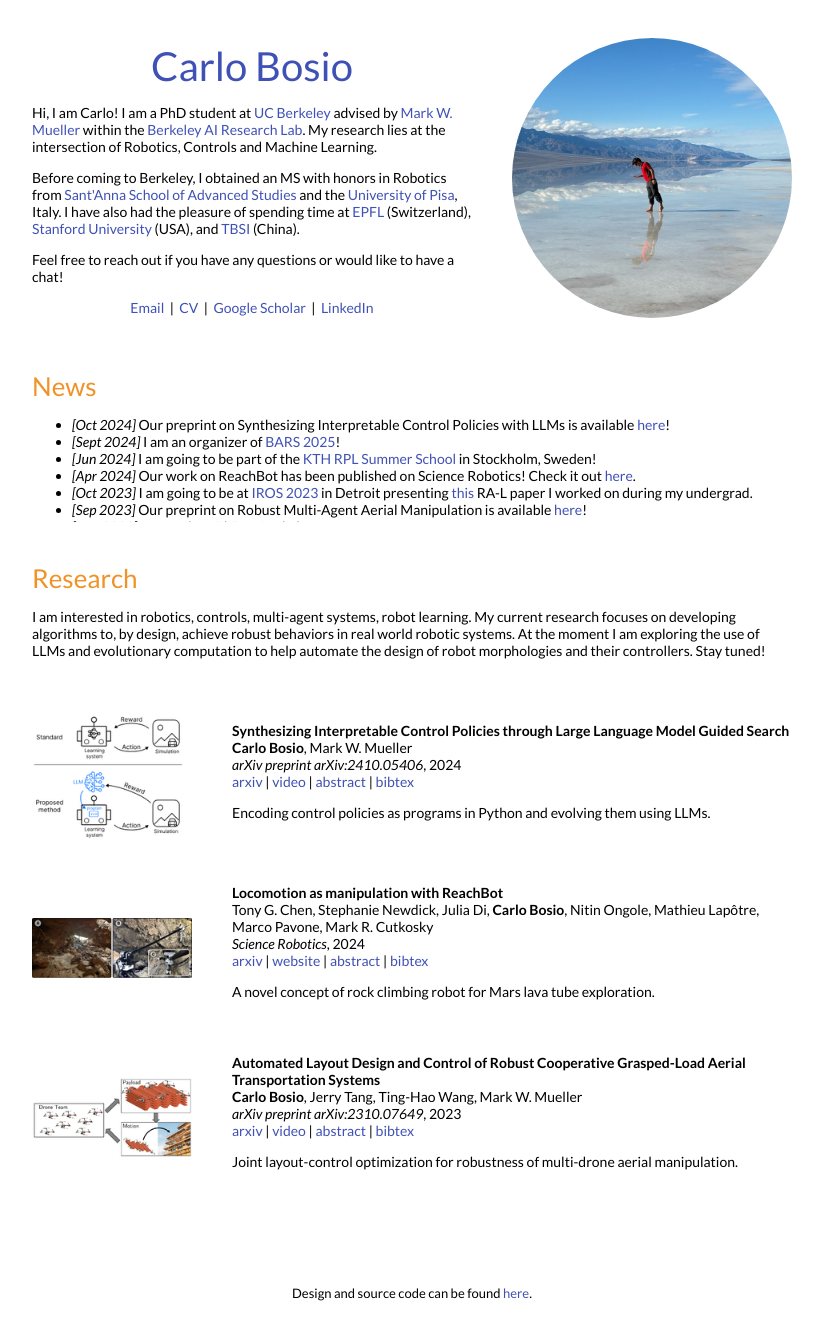
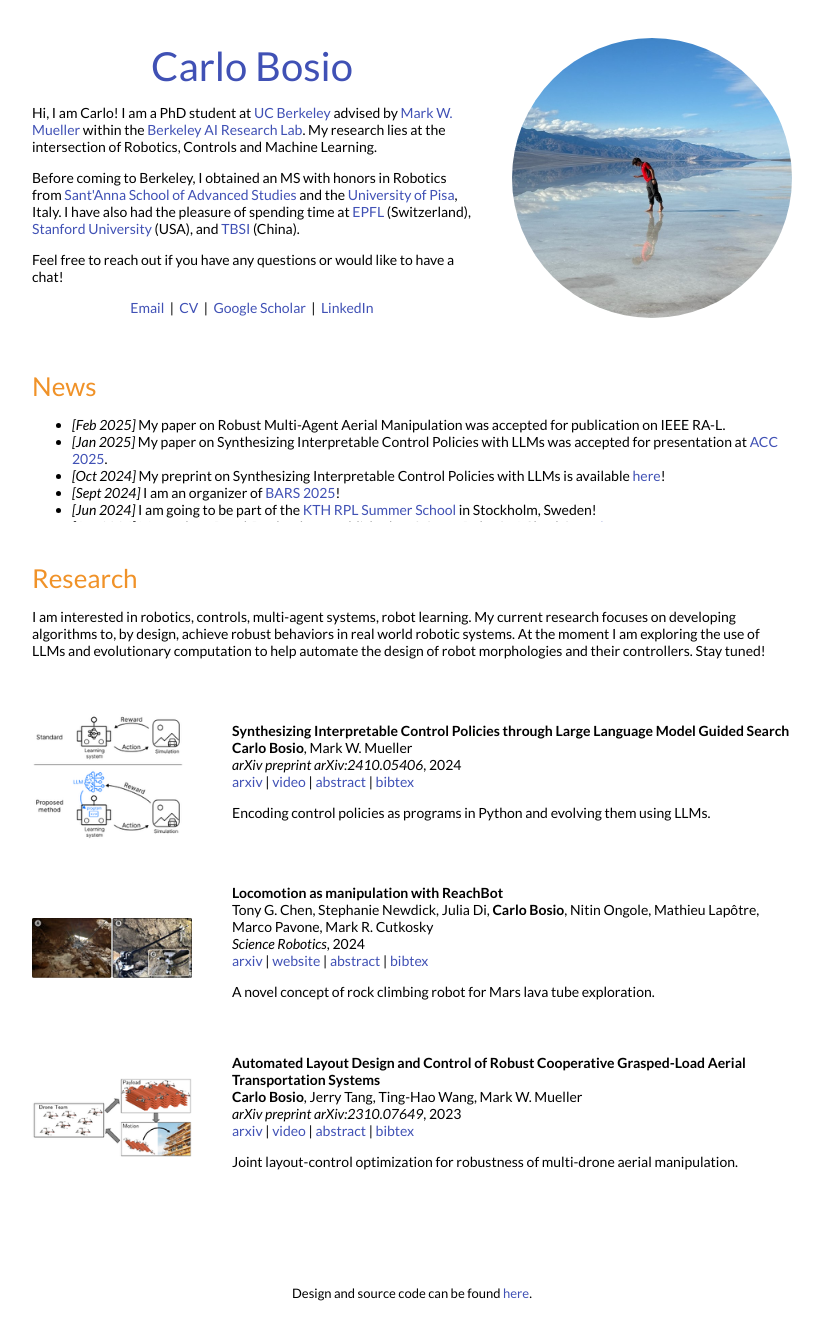
Before and after one commit to carlobosio/carlobosio.github.io, a Jekyll site: the page built from _posts/2023-09-15-synthesizing.markdown, in a window 1280 px wide. Shown: the whole page, without its empty margins (228-1051 px from the left). Built offline with Jekyll 4.4.1, drawn with Linux system fonts in a browser that asks for light colours.

Commit message:
added paper news

```diff
--- a/_layouts/default.html
+++ b/_layouts/default.html
@@ -75,12 +75,14 @@
               <h2 style="color:#f09228">News</h2>
               <div style="height:120px;padding:0%;width:100%;border:0px;overflow:auto;vertical-align:middle">
                 <ul class = "list">
-                  <li><em>[Oct 2024]</em> Our preprint on Synthesizing Interpretable Control Policies with LLMs is available <a href="https://arxiv.org/abs/2410.05406">here</a>!</li>
+                  <li><em>[Feb 2025]</em> My paper on Robust Multi-Agent Aerial Manipulation was accepted for publication on IEEE RA-L.</li>
+                  <li><em>[Jan 2025]</em> My paper on Synthesizing Interpretable Control Policies with LLMs was accepted for presentation at <a href="https://acc2025.a2c2.org/">ACC 2025</a>.</li>
+                  <li><em>[Oct 2024]</em> My preprint on Synthesizing Interpretable Control Policies with LLMs is available <a href="https://arxiv.org/abs/2410.05406">here</a>!</li>
                   <li><em>[Sept 2024]</em> I am an organizer of <a href="https://bayarearoboticssymposium.github.io/">BARS 2025</a>!</li>
                   <li><em>[Jun 2024]</em> I am going to be part of the <a href="https://summer-school.rpl.eecs.kth.se/">KTH RPL Summer School</a> in Stockholm, Sweden!</li>
-                  <li><em>[Apr 2024]</em> Our work on ReachBot has been published on Science Robotics! Check it out <a href="https://www.science.org/doi/full/10.1126/scirobotics.adi9762">here</a>.</li>
+                  <li><em>[Apr 2024]</em> My work on ReachBot has been published on Science Robotics! Check it out <a href="https://www.science.org/doi/full/10.1126/scirobotics.adi9762">here</a>.</li>
                   <li><em>[Oct 2023]</em> I am going to be at <a href="https://ieee-iros.org/">IROS 2023</a> in Detroit presenting <a href="https://ieeexplore.ieee.org/abstract/document/10075411">this</a> RA-L paper I worked on during my undergrad.</li>
-                  <li><em>[Sep 2023]</em> Our preprint on Robust Multi-Agent Aerial Manipulation is available <a href="https://arxiv.org/abs/2310.07649">here</a>!</li>
+                  <li><em>[Sep 2023]</em> My preprint on Robust Multi-Agent Aerial Manipulation is available <a href="https://arxiv.org/abs/2310.07649">here</a>!</li>
                   <li><em>[Aug 2022]</em> I started my PhD at Berkeley!</li>
                   <!-- <li>Multi-Agent Systems</li>
                   <li>Robotics</li>
```
